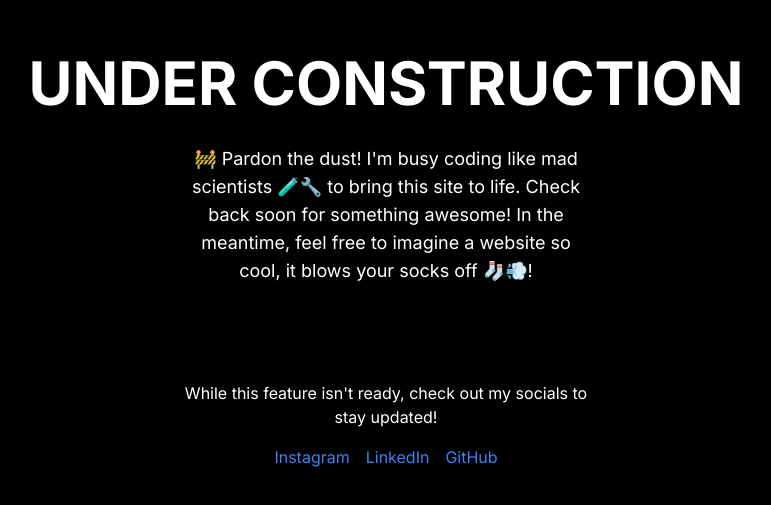
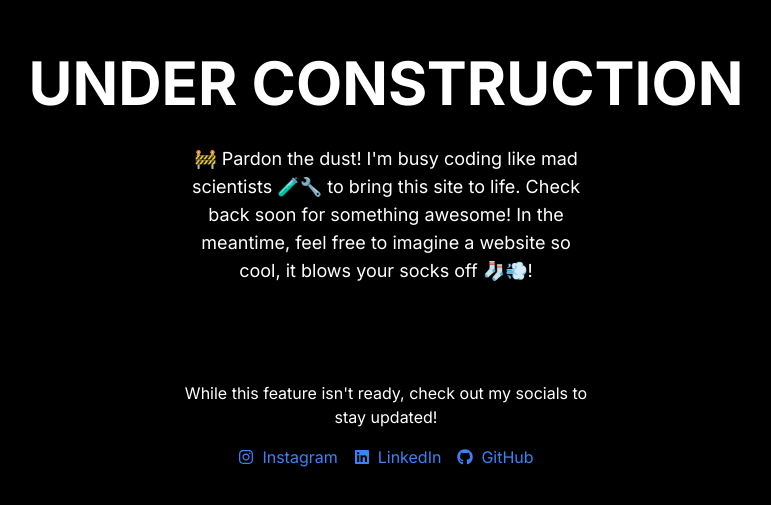
Before and after one commit to gabrieldias102/gdias.tech, a Next.js app: page / in a window 1280 px wide. Shown: the part 139-644 px from the top of the page, without its empty margins (254-1025 px from the left). Built offline with nearby package versions, Linux system fonts and the light colour scheme.

Commit message:
adding little icons to under construction page

```diff
--- a/src/app/components/UnderConstruction/index.tsx
+++ b/src/app/components/UnderConstruction/index.tsx
@@ -1,3 +1,5 @@
+import { FaInstagram, FaLinkedin, FaGithub } from "react-icons/fa";
+
 export default function UnderConstruction() {
   return (
     <div className="flex flex-col w-full h-screen text-center justify-center gap-8 p-4">
@@ -17,21 +19,21 @@ export default function UnderConstruction() {
         <div className="flex justify-center gap-4 mt-4">
           <a
             href="https://www.instagram.com/gabriel.dias102"
-            className="text-blue-500 hover:underline"
+            className="text-blue-500 hover:underline flex items-center gap-2"
           >
-            Instagram
+            <FaInstagram /> Instagram
           </a>
           <a
             href="https://www.linkedin.com/in/gabrieldias102"
-            className="text-blue-500 hover:underline"
+            className="text-blue-500 hover:underline flex items-center gap-2"
           >
-            LinkedIn
+            <FaLinkedin /> LinkedIn
           </a>
           <a
             href="https://www.github.com/gabrieldias102"
-            className="text-blue-500 hover:underline"
+            className="text-blue-500 hover:underline flex items-center gap-2"
           >
-            GitHub
+            <FaGithub /> GitHub
           </a>
         </div>
       </div>
```
